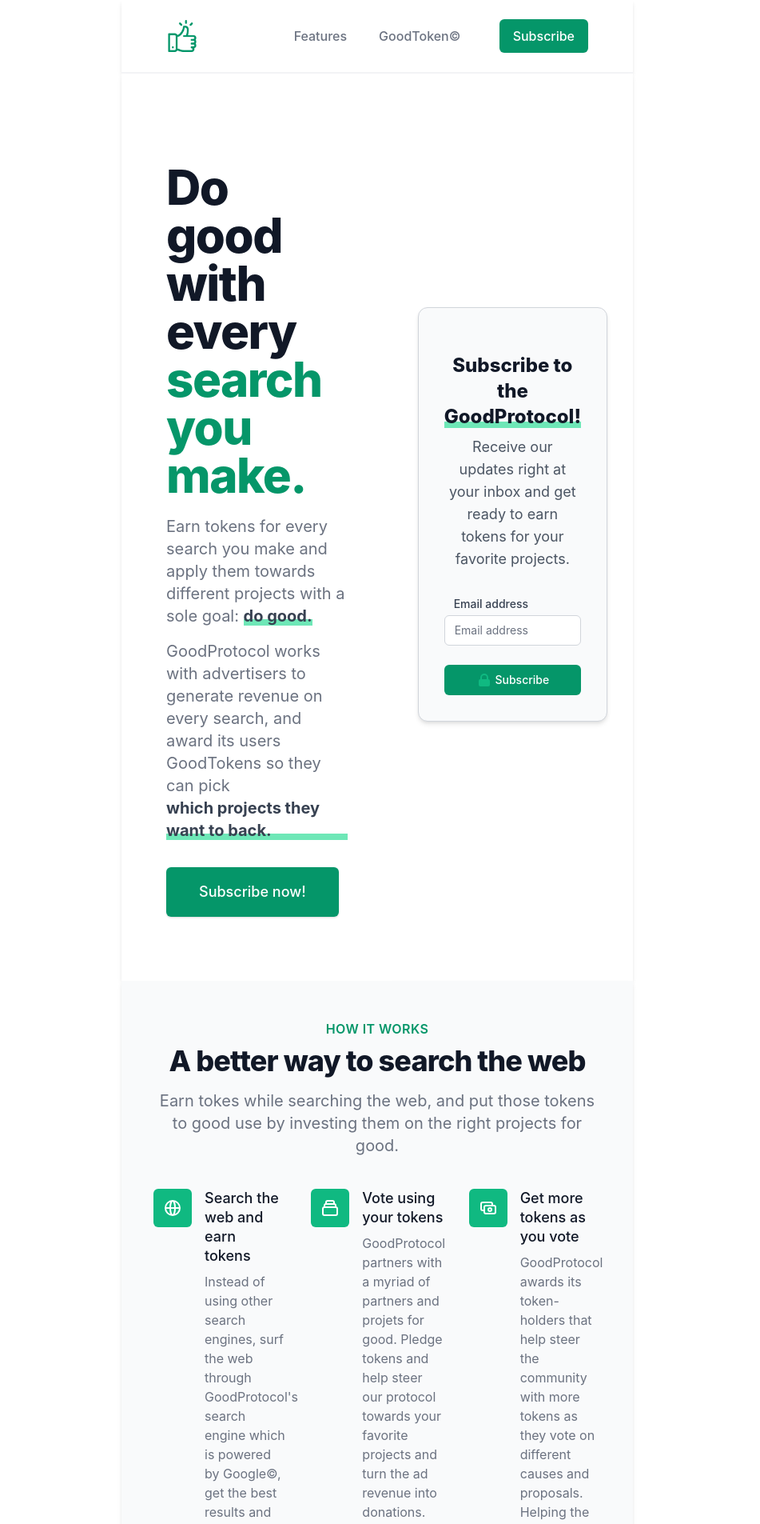
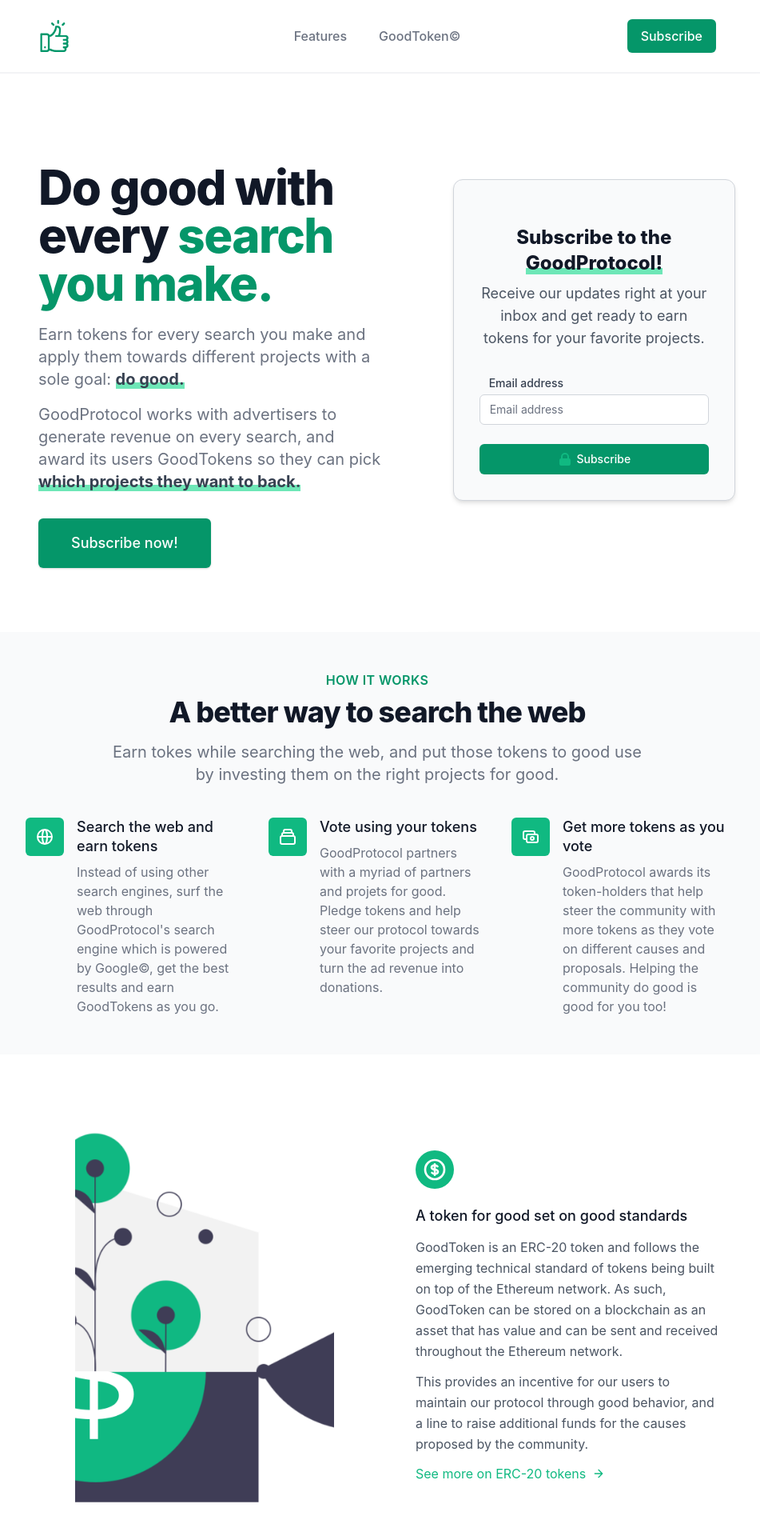
Before and after one commit to gustavofjordao021/goodsearch-landinpage, a React (Create React App) app: page / in a window 1280 px wide. Shown: the top 1905 px of the page at 80% size, without its empty margins (168-1119 px from the left). Built offline with nearby package versions, Linux system fonts and the light colour scheme.

Commit message:
Fix responsiveness on large screens

```diff
--- a/src/components/CTA/CTA.js
+++ b/src/components/CTA/CTA.js
@@ -1,7 +1,7 @@
 const CTA = (props) => {
   const { modalVisibilityToggler } = props;
   return (
-    <div className="shadow-md bg-gray-50 w-full flex flex-col text-center items-center py-12 mx-4 px-4 sm:px-8 md:flex-row md:text-left lg:px-12 lg:flex lg:items-center lg:justify-between xl:w-6/12">
+    <div className="shadow-md bg-gray-50 w-full flex flex-col text-center items-center py-12 mx-4 px-4 sm:px-8 md:flex-row md:text-left lg:px-12 lg:flex lg:items-center lg:justify-between xl:w-3/4">
       <h2 className="text-2xl sm:text-4xl font-extrabold tracking-tight text-gray-900">
         <span className="block">Ready to start earning?</span>
         <span className="block text-green-600">
--- a/src/components/Explainer/Explainer.js
+++ b/src/components/Explainer/Explainer.js
@@ -6,12 +6,12 @@
   return (
     <div
       id="token"
-      class="bg-white text-gray-600 max-w-7xl w-screen shadow-md container px-4 mx-4 lg:px-12 lg:mx-12 py-24 flex flex-wrap xl:w-6/12"
+      class="bg-white text-gray-600 max-w-8xl w-screen shadow-md px-4 mx-4 lg:px-12 lg:mx-12 py-24 flex flex-wrap xl:w-3/4"
     >
-      <div class="lg:w-1/2 w-full mb-10 lg:mb-0 rounded-lg overflow-hidden">
+      <div class="flex justify-center lg:w-1/2 w-full mb-10 lg:mb-0 rounded-lg overflow-hidden">
         <img
           alt="feature"
-          class="object-cover object-center h-full w-full"
+          class="object-cover object-center h-full xl:w-3/4"
           src={ExplainerImage}
         />
       </div>
--- a/src/components/Features/Features.js
+++ b/src/components/Features/Features.js
@@ -29,7 +29,7 @@
   return (
     <div
       id="features"
-      className="shadow-md bg-gray-50 flex flex-col justify-items-center w-full mx-4 px-4 py-12 sm:px-8 md:mx-4 lg:px-10 xl:w-6/12"
+      className="shadow-md bg-gray-50 flex flex-col justify-items-center w-full mx-4 px-4 py-12 sm:px-8 md:mx-4 lg:px-10 xl:w-3/4"
     >
       <div className="text-center">
         <h2 className="text-base text-green-600 font-semibold tracking-wide uppercase">
--- a/src/components/Footer/Footer.js
+++ b/src/components/Footer/Footer.js
@@ -1,7 +1,7 @@
 const Footer = () => {
   return (
     <>
-      <footer className="shadow-md flex flex-row w-full text-xs px-4 py-4 mx-4 text-center bg-gray-50 justify-between md:px-12 xl:w-6/12">
+      <footer className="shadow-md flex flex-row w-full text-xs px-4 py-4 mx-4 text-center bg-gray-50 justify-between md:px-12 xl:w-3/4">
         <div className="mb-1">© 2021 GoodProtocol</div>
         <div className="justify-center text-center">
           <b>
--- a/src/components/Header/Header.js
+++ b/src/components/Header/Header.js
@@ -28,7 +28,7 @@
 const Header = (props) => {
   const { modalVisibilityToggler } = props;
   return (
-    <Popover className="flex flex-row flex-grow w-screen bg-white max-w-7xl px-8 py-6 justify-between items-center border-b-2 border-gray-100 shadow-md md:px-14 md:justify-start xl:w-6/12">
+    <Popover className="flex flex-row flex-grow w-screen bg-white max-w-8xl px-8 py-6 justify-between items-center border-b-2 border-gray-100 shadow-md md:px-14 md:justify-start xl:w-3/4">
       {({ open }) => (
         <>
           <div className="flex flex-row align-middle justify-start lg:w-0 lg:flex-1 text-black">
--- a/src/components/Hero/Hero.js
+++ b/src/components/Hero/Hero.js
@@ -4,7 +4,7 @@
   const { modalVisibilityToggler } = props;
   return (
     <>
-      <div className="max-w-7xl w-screen flex flex-col-reverse justify-center flex-grow bg-white min-h-full lg:flex lg:flex-row-reverse lg:items-center lg:justify-center xl:w-6/12 xl:shadow-md">
+      <div className="max-w-8xl w-screen flex flex-col-reverse justify-center flex-grow bg-white min-h-full lg:flex lg:flex-row-reverse lg:items-center lg:justify-center xl:w-3/4 xl:shadow-md">
         <Form />
         <div className="min-h-full">
           <div className="relative pb-6 bg-white lg:w-full">
```
